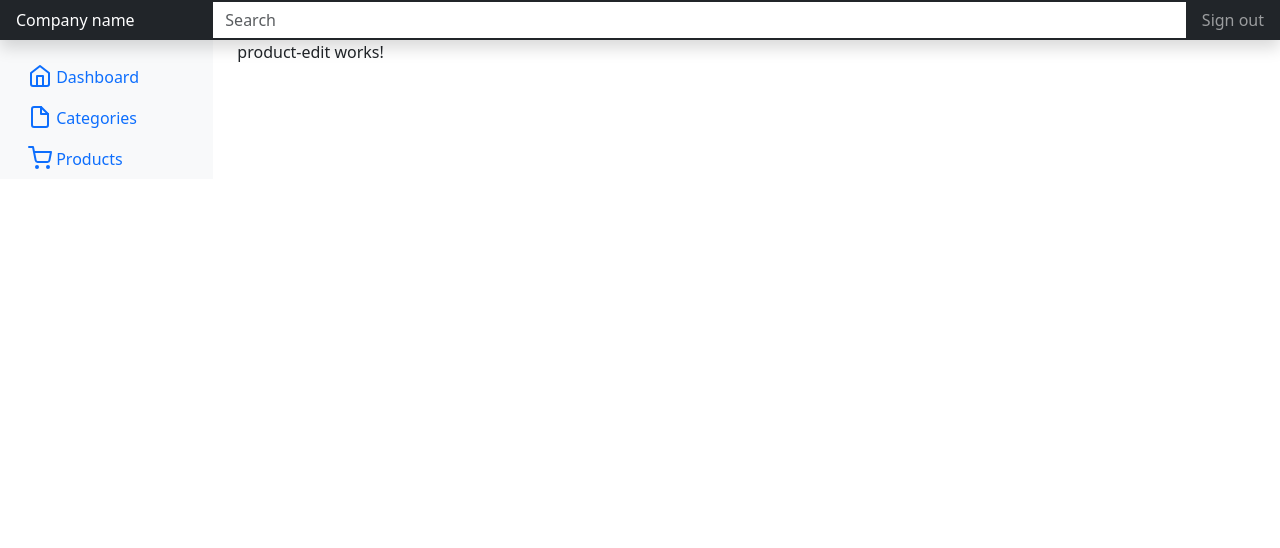
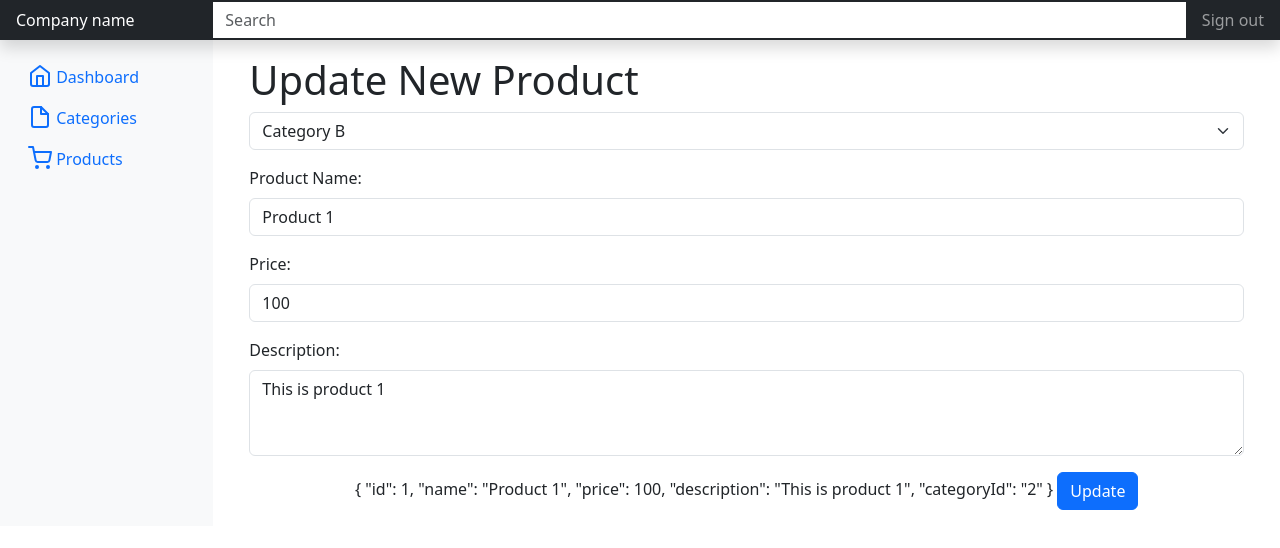
Before and after one commit to PhanThanhDong-Crush/Farmwork1_WE17301, an Angular app: page /admin/products/1/edit in a window 1280 px wide. Shown: the top 548 px of the page. Built offline with nearby package versions, Linux system fonts and the light colour scheme; data requests are answered from the project's data file.

Commit message:
FW1-12 <html css update product>

```diff
--- a/db.json
+++ b/db.json
@@ -43,10 +43,11 @@
       "categoryId": "3"
     },
     {
-      "name": "an nhiên",
-      "price": 100,
-      "categoryId": "3",
-      "id": 7
+      "name": "product test",
+      "price": 1000,
+      "categoryId": "1",
+      "description": "asdasdasd",
+      "id": 8
     }
   ],
   "categories": [
--- a/src/app/components/Admin/product-add/product-add.component.html
+++ b/src/app/components/Admin/product-add/product-add.component.html
@@ -19,6 +19,12 @@
                 [(ngModel)]="product.price" name="price">
         </div>
 
+        <div class="mb-3">
+            <label for="exampleFormControlTextarea1" class="form-label">Description:</label>
+            <textarea class="form-control" id="exampleFormControlTextarea1" rows="3" [(ngModel)]="product.description"
+                name="description" placeholder="description ..."></textarea>
+        </div>
+
 
         <div class="mb-3 text-center">
             {{product|json}}
--- a/src/app/components/Admin/product-edit/product-edit.component.html
+++ b/src/app/components/Admin/product-edit/product-edit.component.html
@@ -1 +1,34 @@
-<p>product-edit works!</p>
+<div class="container pt-3">
+    <h1>Update New Product</h1>
+    <form (ngSubmit)="onHandleSubmit()">
+        <div class="mb-3">
+            <select class="form-select" aria-label="Default select example" [(ngModel)]="product.categoryId"
+                name="categoryId">
+                <option *ngFor="let category of category" value="{{category.id}}">{{category.name}}</option>
+
+            </select>
+        </div>
+        <div class="mb-3">
+            <label for="exampleFormControlInput1" class="form-label">Product Name:</label>
+            <input type="text" class="form-control" id="exampleFormControlInput1" placeholder="product"
+                [(ngModel)]="product.name" name="name">
+        </div>
+        <div class="mb-3">
+            <label for="exampleFormControlInput1" class="form-label">Price:</label>
+            <input type="number" class="form-control" id="exampleFormControlInput1" placeholder="price"
+                [(ngModel)]="product.price" name="price">
+        </div>
+
+        <div class="mb-3">
+            <label for="exampleFormControlTextarea1" class="form-label">Description:</label>
+            <textarea class="form-control" id="exampleFormControlTextarea1" rows="3" [(ngModel)]="product.description"
+                name="description" placeholder="description ..."></textarea>
+        </div>
+
+
+        <div class="mb-3 text-center">
+            {{product|json}}
+            <button type="submit" class="btn btn-primary" *ngIf="product && product.name !=''">Update</button>
+        </div>
+    </form>
+</div>
--- a/src/app/components/Admin/product-edit/product-edit.component.ts
+++ b/src/app/components/Admin/product-edit/product-edit.component.ts
@@ -1,4 +1,9 @@
 import { Component } from '@angular/core';
+import { ActivatedRoute, Router } from '@angular/router';
+import { ICategory } from 'src/app/interfaces/category';
+import { IProduct } from 'src/app/interfaces/product';
+import { CategoryService } from 'src/app/services/category/category.service';
+import { ProductService } from 'src/app/services/product/product.service';
 
 @Component({
   selector: 'app-product-edit',
@@ -6,5 +11,27 @@ import { Component } from '@angular/core';
   styleUrls: ['./product-edit.component.scss']
 })
 export class ProductEditComponent {
+  product:IProduct = {
+    name:"",
+    price:0
+  }
+  category:ICategory[]=[]
 
+  constructor (private productService:ProductService, private router:Router,private categoryService:CategoryService,private paramId:ActivatedRoute) {
+   this.paramId.paramMap.subscribe(param=>{
+    const id = Number(param.get('id'))
+    this.productService.getOneProduct(id).subscribe(data=>{
+      this.product=data
+    })
+   })
+   this.categoryService.getAllCategory().subscribe(cate=>{
+    this.category=cate
+  })
+  }
+
+  onHandleSubmit(){
+    this.productService.editProduct(this.product).subscribe(()=>{
+      this.router.navigateByUrl('/admin/products')
+    })
+  }
 }
```
Also changed, not shown: 1 other file (tests, documents, lock files or other folders).
